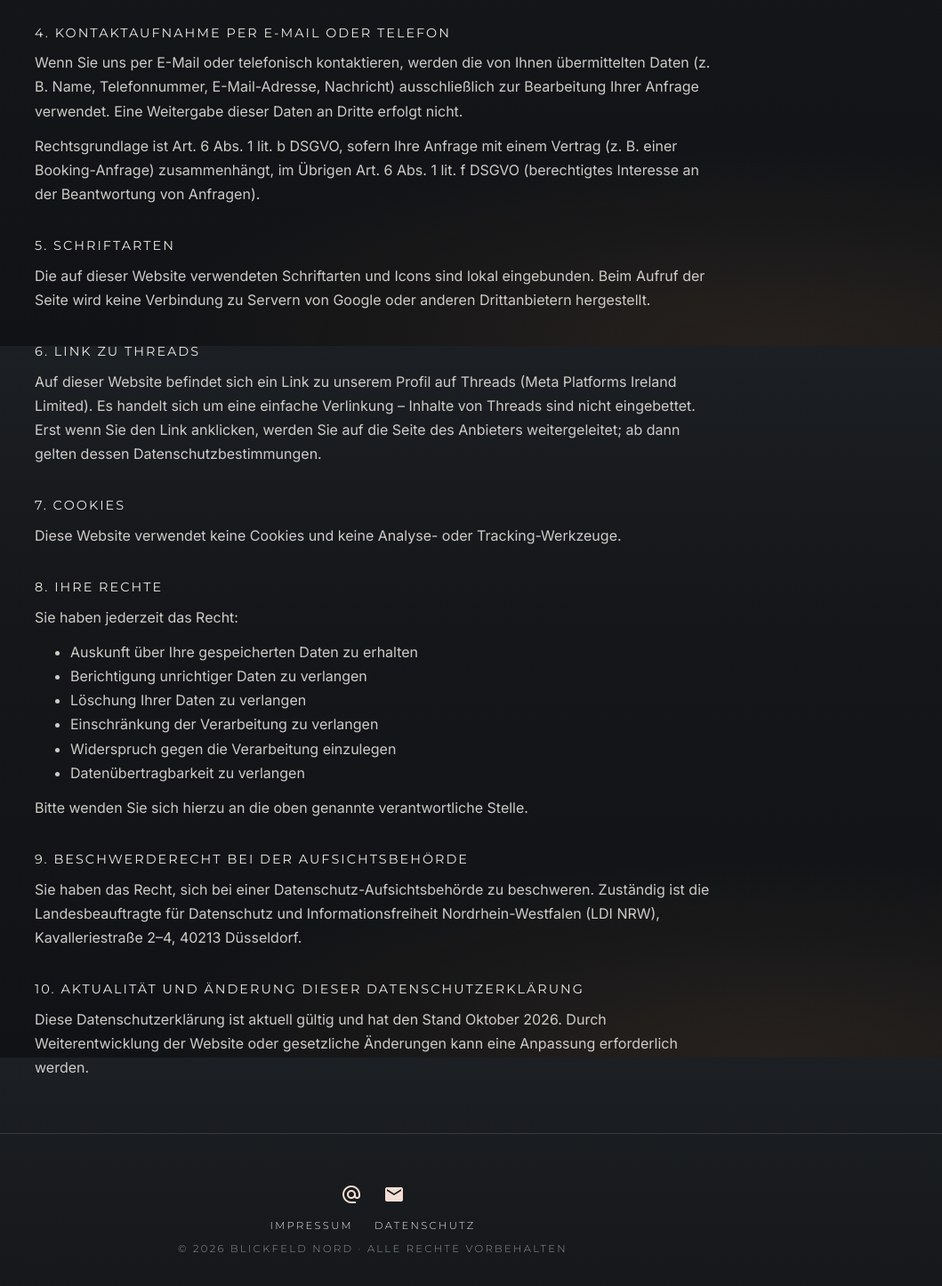
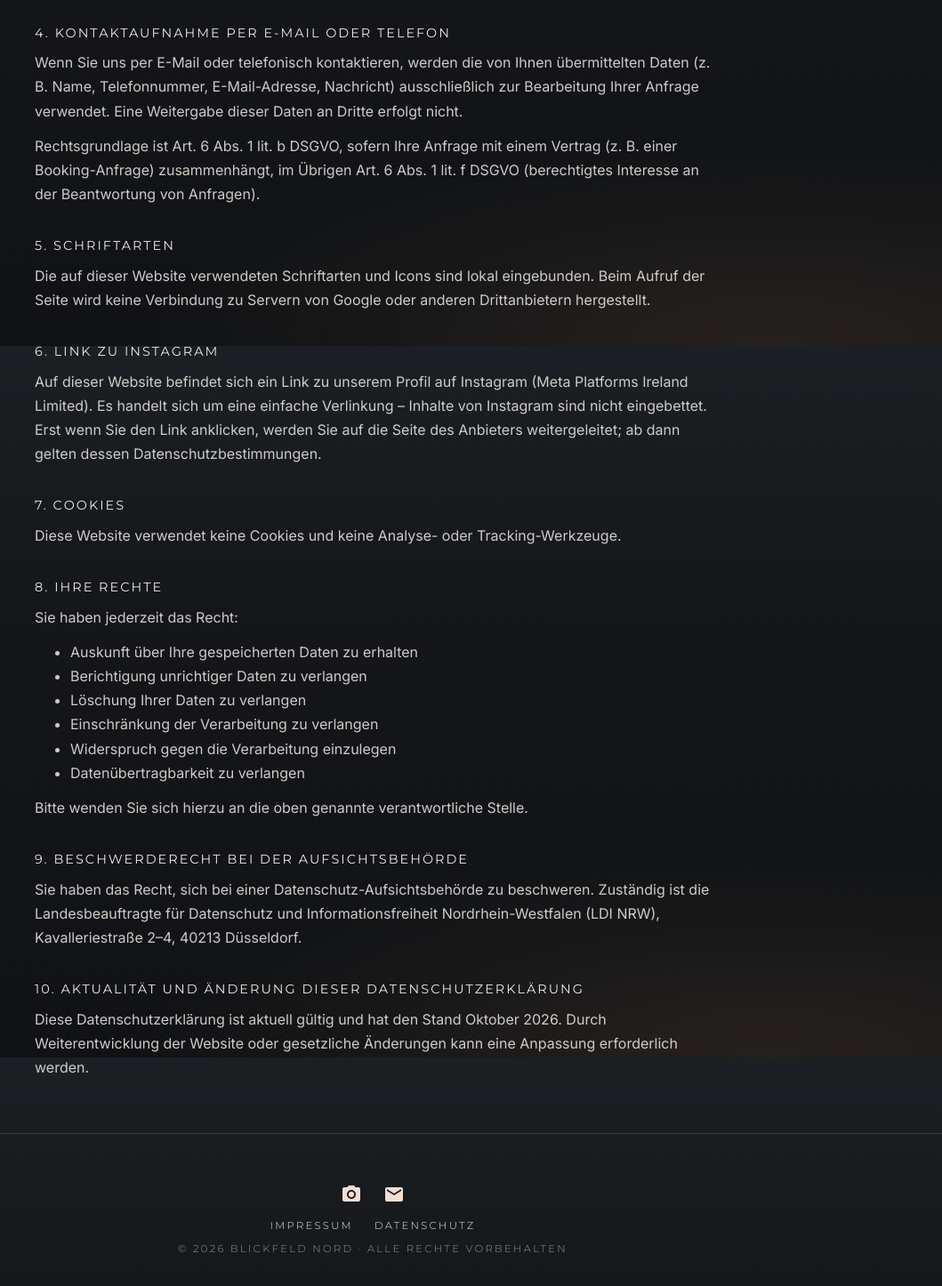
Before and after one commit to Jan-Frederic/Blickfeld-Nord, an Angular app: page /datenschutz in a window 1280 px wide. Shown: the part 1211-2657 px from the top of the page at 89% size, without its empty margins (221-1280 px from the left). Built offline with nearby package versions, Linux system fonts and the light colour scheme.

Commit message:
Instagram statt Threads verlinken
Co-Authored-By: Claude Opus 5.5 <noreply@anthropic.com>
Claude-Session: https://claude.ai/code/session_01D25FyH4sK3RrKD9UhkafHC

```diff
--- a/src/app/app.html
+++ b/src/app/app.html
@@ -24,7 +24,7 @@
 
 <footer>
   <div class="social">
-    <a mat-icon-button href="https://www.threads.com/@blickfeldnord" target="_blank" rel="noopener" aria-label="Blickfeld Nord auf Threads"><mat-icon>alternate_email</mat-icon></a>
+    <a mat-icon-button href="https://www.instagram.com/blickfeldnord/" target="_blank" rel="noopener" aria-label="Blickfeld Nord auf Instagram"><mat-icon>photo_camera</mat-icon></a>
     <a mat-icon-button href="mailto:Matthiaswigger@me.com" aria-label="E-Mail an Matthias Wigger"><mat-icon>mail</mat-icon></a>
   </div>
   <nav class="legal-links">
--- a/src/app/pages/datenschutz.ts
+++ b/src/app/pages/datenschutz.ts
@@ -75,10 +75,10 @@ import { Component } from '@angular/core';
         wird keine Verbindung zu Servern von Google oder anderen Drittanbietern hergestellt.
       </p>
 
-      <h3>6. Link zu Threads</h3>
+      <h3>6. Link zu Instagram</h3>
       <p>
-        Auf dieser Website befindet sich ein Link zu unserem Profil auf Threads (Meta Platforms Ireland Limited).
-        Es handelt sich um eine einfache Verlinkung – Inhalte von Threads sind nicht eingebettet. Erst wenn Sie
+        Auf dieser Website befindet sich ein Link zu unserem Profil auf Instagram (Meta Platforms Ireland Limited).
+        Es handelt sich um eine einfache Verlinkung – Inhalte von Instagram sind nicht eingebettet. Erst wenn Sie
         den Link anklicken, werden Sie auf die Seite des Anbieters weitergeleitet; ab dann gelten dessen
         Datenschutzbestimmungen.
       </p>
```
